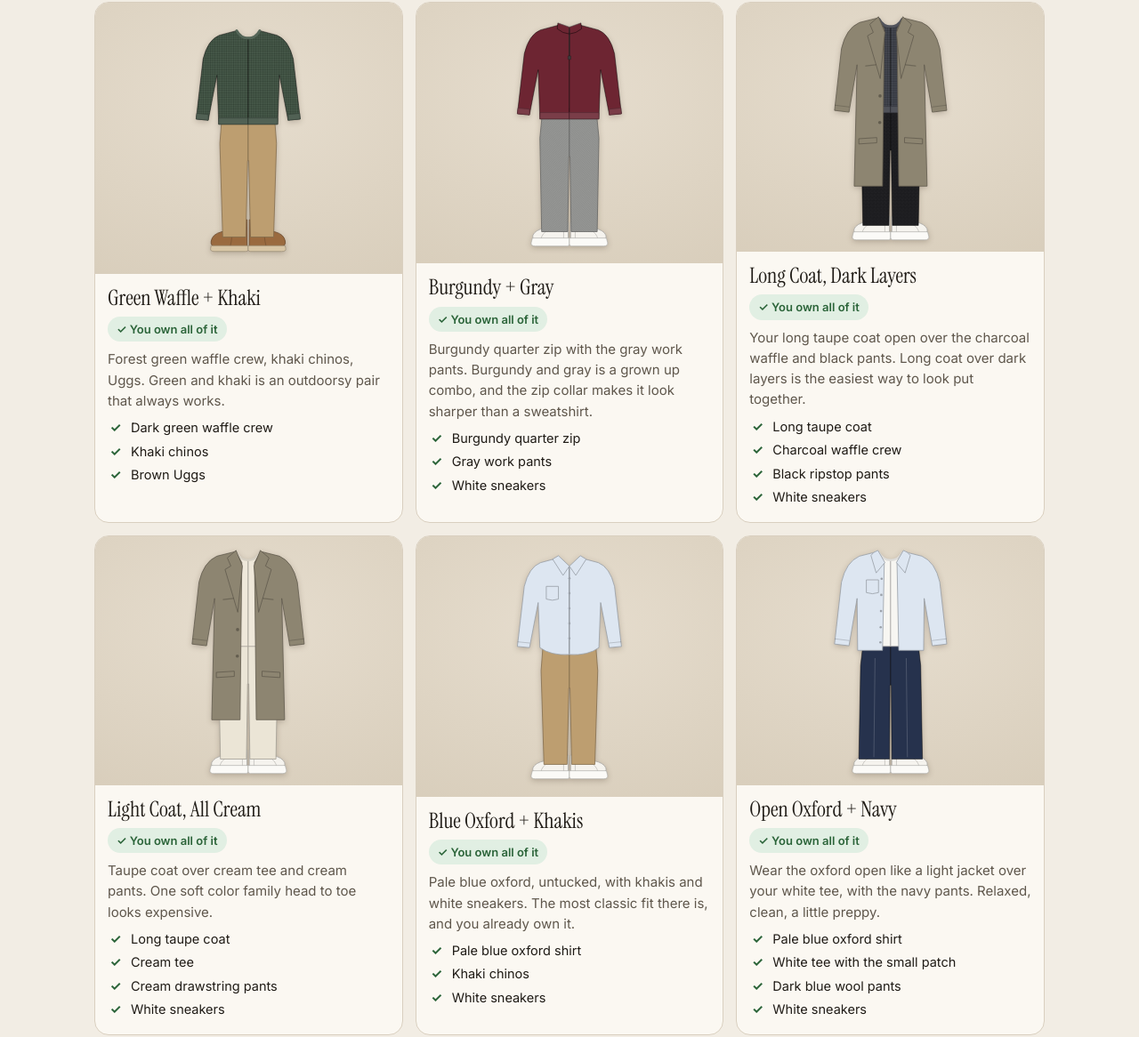
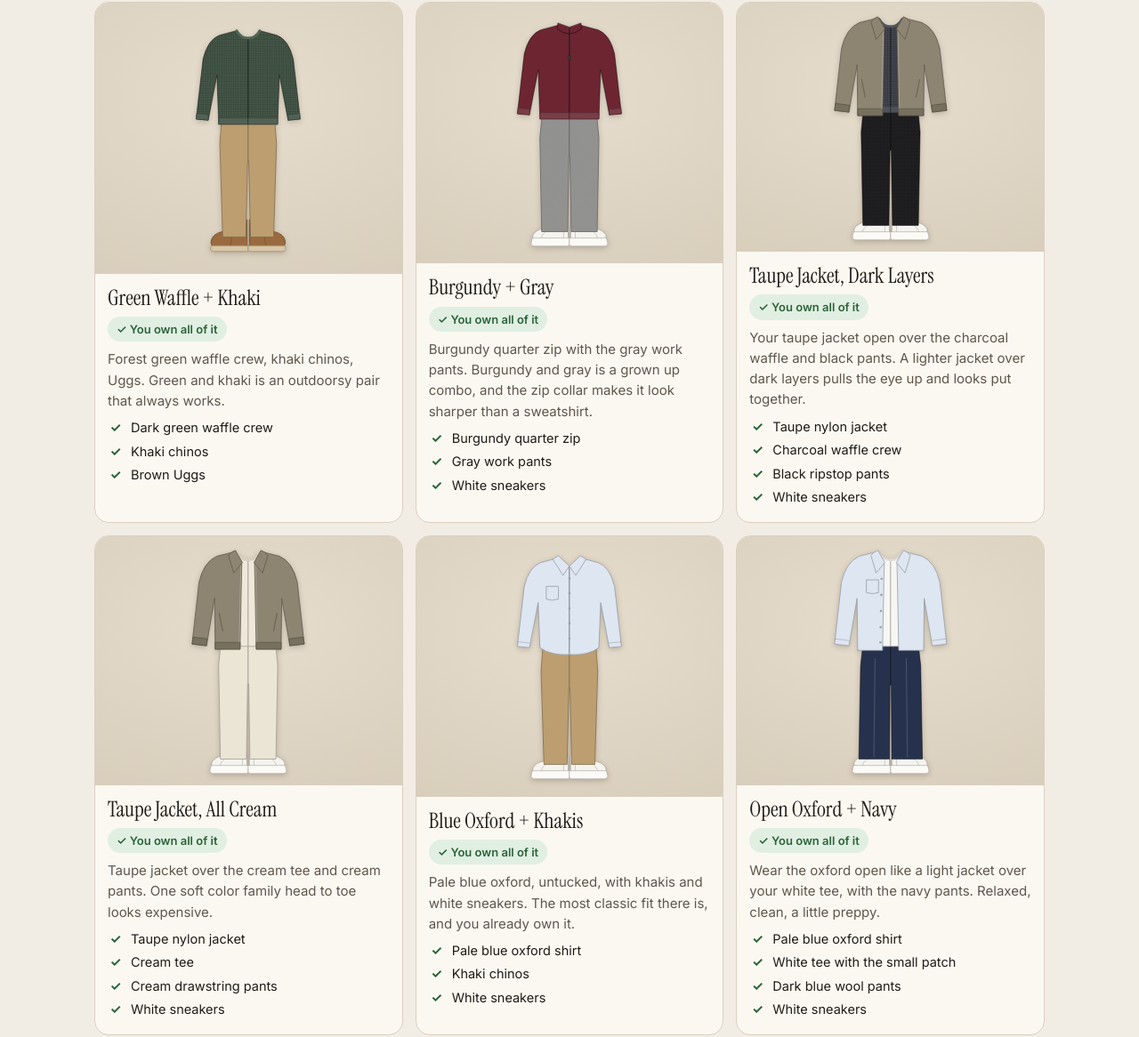
Before and after one commit to Albierrto/fit-board, a plain HTML site: page index.html in a window 1280 px wide. Shown: the part 1710-2876 px from the top of the page at 89% size. Drawn offline with Linux system fonts and the light colour scheme.

Commit message:
Fix taupe FF.LA piece: regular-length jacket, not a long coat
Co-Authored-By: Claude Opus 5.5 <noreply@anthropic.com>
Claude-Session: https://claude.ai/code/session_01DfrX9DCWSCevdwUiDPc9K3

```diff
--- a/index.html
+++ b/index.html
@@ -712,7 +712,7 @@ const PR={
   myFloralShirt:{cat:'top',mine:true,name:'Your black floral shirt',brand:'Already yours',price:0,draw:{t:'camp',c:'#1b1b1e',tex:'x-blackfloral'}},
   myDenimJacket:{cat:'outer',mine:true,name:'Your denim jacket (FF.LA)',brand:'Already yours',price:0,draw:{t:'overshirt',c:'#3f5f8c',tex:'twill'}},
   myWorkJacket:{cat:'outer',mine:true,name:'Your tan canvas work jacket with the cream collar',brand:'Already yours',price:0,draw:{t:'barn',c:'#b88d4c',collar:'#e7dcc3'}},
-  myCoatTaupe:{cat:'outer',mine:true,name:'Your long taupe coat (FF.LA)',brand:'Already yours',price:0,draw:{t:'coat',c:'#8d8571'}},
+  myJacketTaupe:{cat:'outer',mine:true,name:'Your taupe nylon jacket (FF.LA)',brand:'Already yours',price:0,draw:{t:'harr',c:'#8d8571'}},
   myZipStone:{cat:'outer',mine:true,name:'Your stone zip jacket',brand:'Already yours',price:0,draw:{t:'bomber',c:'#cdc1aa'}},
   myPantsCream:{cat:'bottom',mine:true,name:'Your cream drawstring pants',brand:'Already yours',price:0,fit:'drawstring',draw:{fit:'loose',c:'#ebe5d6'}},
   myKhakis:{cat:'bottom',mine:true,name:'Your khaki chinos',brand:'Already yours',price:0,draw:{fit:'straight',c:'#bd9e70'}},
@@ -750,8 +750,8 @@ const CLOSET_LOOKS=[
   {name:'Navy Waffle + Cream',top:'myWaffleNavy',bottom:'myPantsCream',shoes:'myWhite',tags:['closet','date','everyday'],why:'Navy waffle long sleeve with cream pants. Dark top, light bottom, crisp and easy. The waffle texture does a lot of work.'},
   {name:'Green Waffle + Khaki',top:'myWaffleGreen',bottom:'myKhakis',shoes:'myUggs',tags:['closet','chill','cold'],why:'Forest green waffle crew, khaki chinos, Uggs. Green and khaki is an outdoorsy pair that always works.'},
   {name:'Burgundy + Gray',top:'myQZip',bottom:'myGrayWorkPants',shoes:'myWhite',tags:['closet','everyday','cold'],why:'Burgundy quarter zip with the gray work pants. Burgundy and gray is a grown up combo, and the zip collar makes it look sharper than a sweatshirt.'},
-  {name:'Long Coat, Dark Layers',layer:'myCoatTaupe',top:'myWaffleCharcoal',bottom:'myBlackPants',shoes:'myWhite',tags:['closet','going-out','cold','smart'],why:'Your long taupe coat open over the charcoal waffle and black pants. Long coat over dark layers is the easiest way to look put together.'},
-  {name:'Light Coat, All Cream',layer:'myCoatTaupe',top:'myTeeCream',bottom:'myPantsCream',shoes:'myWhite',tags:['closet','smart','date'],why:'Taupe coat over cream tee and cream pants. One soft color family head to toe looks expensive.'},
+  {name:'Taupe Jacket, Dark Layers',layer:'myJacketTaupe',top:'myWaffleCharcoal',bottom:'myBlackPants',shoes:'myWhite',tags:['closet','going-out','cold'],why:'Your taupe jacket open over the charcoal waffle and black pants. A lighter jacket over dark layers pulls the eye up and looks put together.'},
+  {name:'Taupe Jacket, All Cream',layer:'myJacketTaupe',top:'myTeeCream',bottom:'myPantsCream',shoes:'myWhite',tags:['closet','smart','date'],why:'Taupe jacket over the cream tee and cream pants. One soft color family head to toe looks expensive.'},
   {name:'Blue Oxford + Khakis',top:'myOxfordBlue',bottom:'myKhakis',shoes:'myWhite',tags:['closet','smart','everyday','date'],why:'Pale blue oxford, untucked, with khakis and white sneakers. The most classic fit there is, and you already own it.'},
   {name:'Open Oxford + Navy',layer:'myOxfordBlue',top:'myTeeWhite',bottom:'uqWoolDark',shoes:'myWhite',tags:['closet','everyday','chill'],why:'Wear the oxford open like a light jacket over your white tee, with the navy pants. Relaxed, clean, a little preppy.'},
   {name:'Mint Rib + Navy',top:'myRibMint',bottom:'uqWoolDark',shoes:'myWhite',tags:['closet','chill','date'],why:'The mint ribbed tee with dark navy pants. Mint and navy is fresh, and the rib texture keeps a plain tee from looking plain.'},
```
Also changed, not shown: 1 other file.
